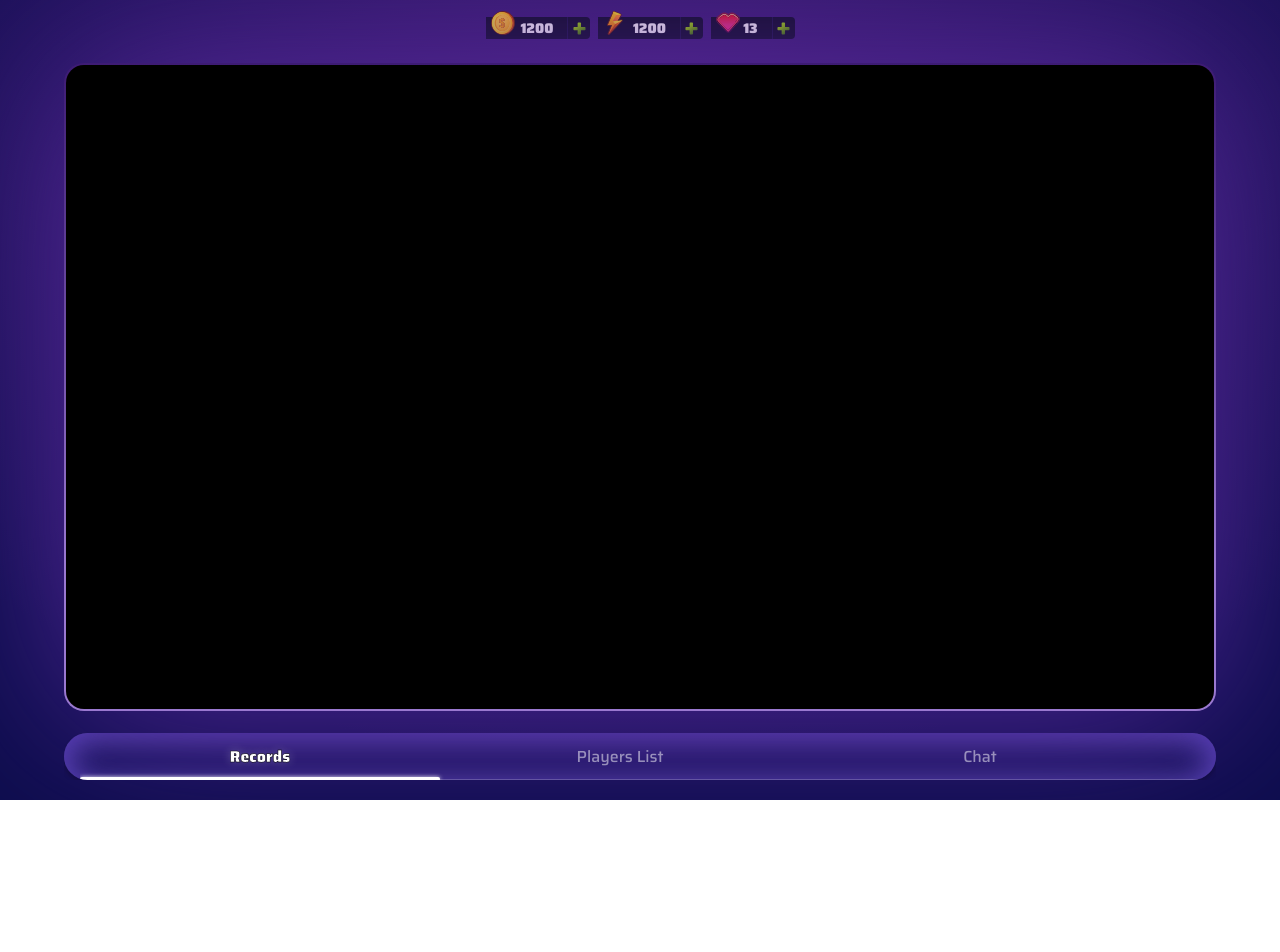
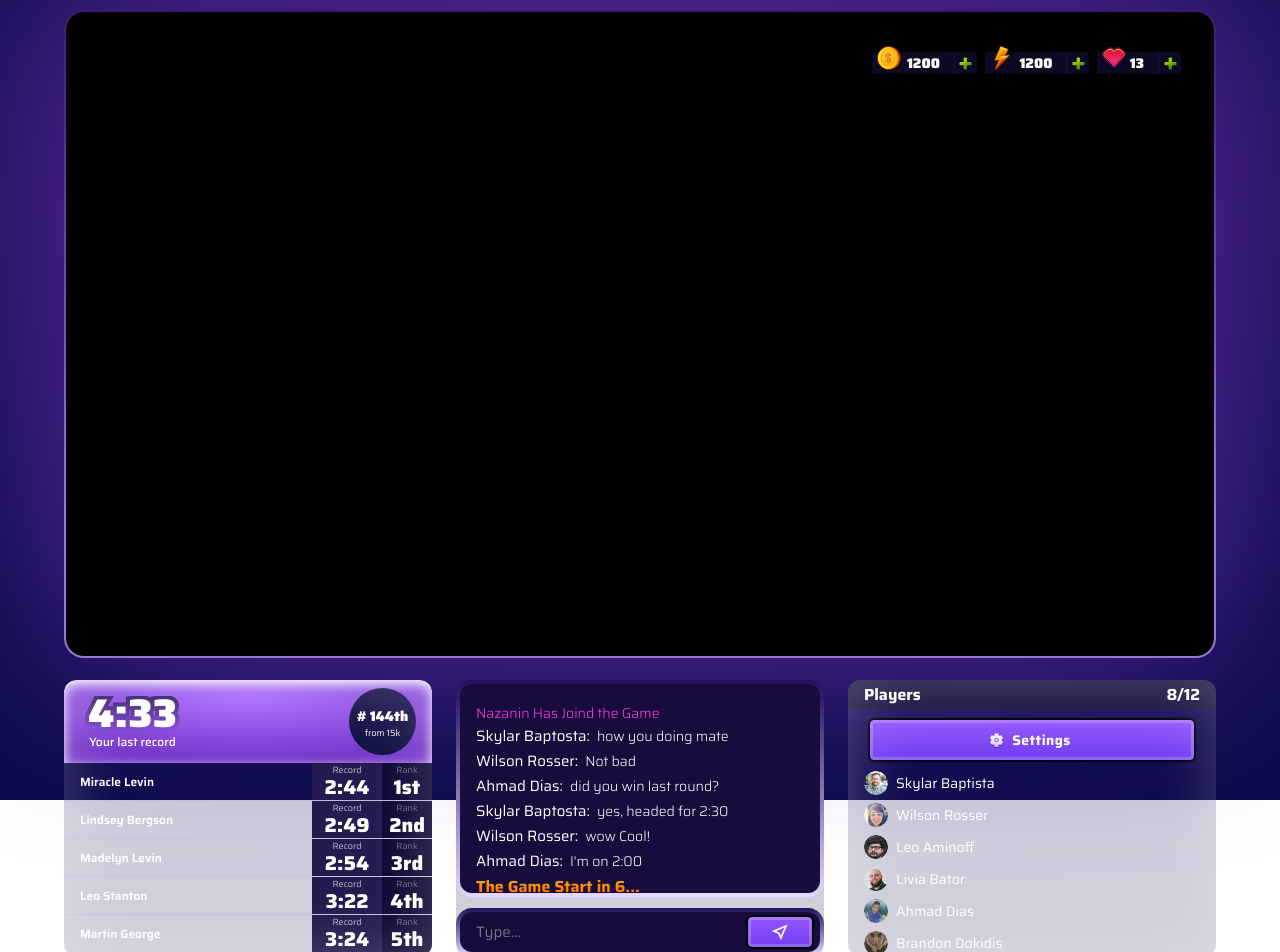
Before and after one commit to Disorrder/test-splash-software, a Next.js app: page / in a window 1280 px wide. Shown: the top 952 px of the page. Before the commit the page ends 800 px from the top, so only its background shows below. Built offline with nearby package versions, Linux system fonts and the light colour scheme.

Commit message:
fix layout

```diff
--- a/src/components/game/GameContainer.module.scss
+++ b/src/components/game/GameContainer.module.scss
@@ -1,6 +1,16 @@
 .GameContainer {
+  position: relative;
 }
 
 .resources {
   margin-bottom: 24px;
 }
+
+@media (min-width: 1200px) {
+  .resources {
+    position: absolute;
+    top: 35px;
+    right: 35px;
+    z-index: 1;
+  }
+}
--- a/src/components/stats/Chat.module.scss
+++ b/src/components/stats/Chat.module.scss
@@ -1,25 +1,10 @@
 .Chat {
+  position: relative;
   gap: 11px;
   background: rgba(16, 12, 74, 0.2);
   border-radius: 12px;
   height: 100%;
   overflow: hidden;
-
-  // Make inset shadow on top
-  &::after {
-    content: "";
-    position: absolute;
-    top: 0;
-    left: 0;
-    right: 0;
-    bottom: 0;
-
-    border-radius: 12px;
-    box-shadow: inset 3px 4px 63px rgba(255, 255, 255, 0.25);
-
-    z-index: 1;
-    pointer-events: none;
-  }
 }
 
 .chatBox {
--- a/src/components/stats/Players.module.scss
+++ b/src/components/stats/Players.module.scss
@@ -1,4 +1,5 @@
 .Players {
+  position: relative;
   gap: 11px;
   background: rgba(16, 12, 74, 0.2);
   border-radius: 12px;
--- a/src/components/stats/StatsContainer.module.scss
+++ /dev/null
@@ -1,2 +0,0 @@
-.StatsContainer {
-}
--- a/src/components/stats/StatsContainer.tsx
+++ b/src/components/stats/StatsContainer.tsx
@@ -1,19 +1,40 @@
 import { useState } from "react";
-import { Box, Stack } from "@mui/material";
+import { Box, Stack, useMediaQuery, useTheme } from "@mui/material";
 
-import styles from "./StatsContainer.module.scss";
 import { ModalSx } from "~/utils/Modal.sx";
 import { Tab, Tabs } from "../mui/Tabs";
 import Records from "./Records";
 import Players from "./Players";
 import Chat from "./Chat";
+import Grid from "@mui/system/Unstable_Grid";
 
 export default function StatsContainer() {
+  const theme = useTheme();
+  const isDesktop = useMediaQuery(theme.breakpoints.up("lg"));
+
   const [tab, setTab] = useState(0);
 
   const handleChange = (event: React.SyntheticEvent, newValue: number) => {
     setTab(newValue);
   };
+
+  if (isDesktop) {
+    return (
+      <Grid container spacing={3} height="100%">
+        <Grid lg={4} height="100%">
+          <Records />
+        </Grid>
+        <Grid lg={4} height="100%">
+          <Chat />
+        </Grid>
+        <Grid lg={4} height="100%">
+          <Players />
+        </Grid>
+      </Grid>
+    );
+  }
+
+  /* Mobile layout */
 
   return (
     <Stack sx={{ ...ModalSx, height: "100%", overflow: "hidden" }}>
--- a/src/pages/index.module.scss
+++ b/src/pages/index.module.scss
@@ -1,5 +1,5 @@
 .main {
-  height: 100vh;
+  height: 100%;
   min-height: 100vh;
   padding-top: 10px;
   padding-bottom: 20px;
--- a/src/pages/index.tsx
+++ b/src/pages/index.tsx
@@ -31,7 +31,7 @@ const Home: NextPage = () => {
             <Box>
               <GameContainer />
             </Box>
-            <Box sx={{ flex: "1", overflow: "hidden" }}>
+            <Box sx={{ flex: "1", overflow: "hidden", minHeight: "300px" }}>
               <StatsContainer />
             </Box>
           </div>
--- a/src/styles/globals.css
+++ b/src/styles/globals.css
@@ -1,10 +1,15 @@
 html,
 body {
+  height: 100%;
   padding: 0;
   margin: 0;
 
   font-family: "Saira";
   color: #fff;
+}
+
+#__next {
+  display: contents;
 }
 
 a {
```
